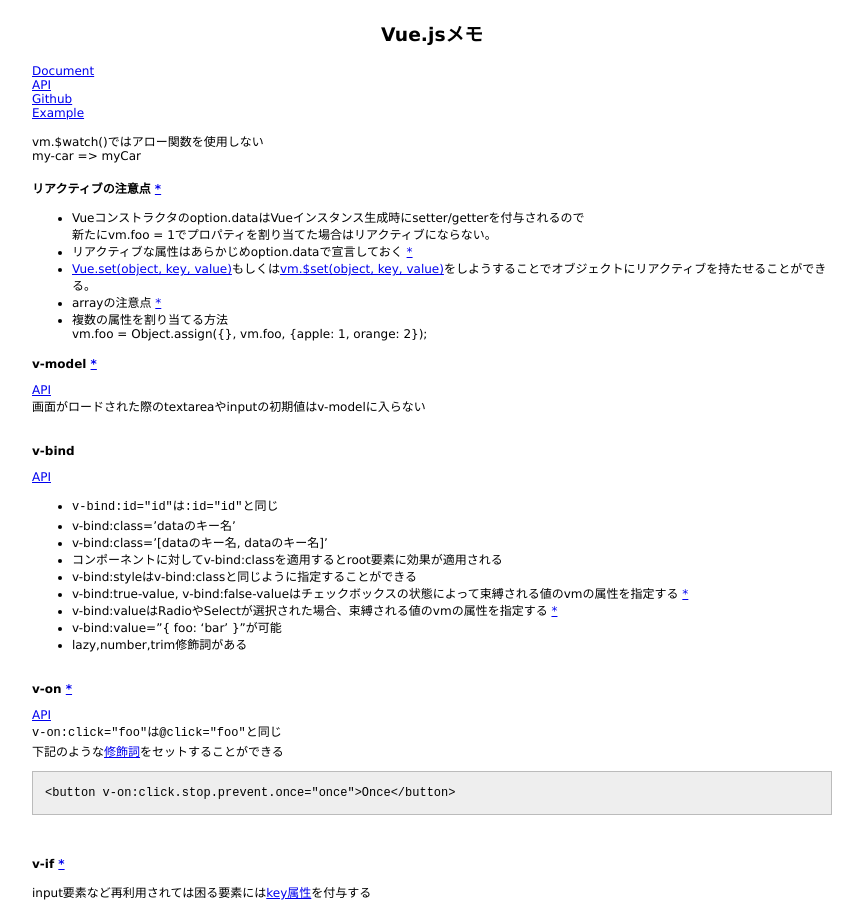
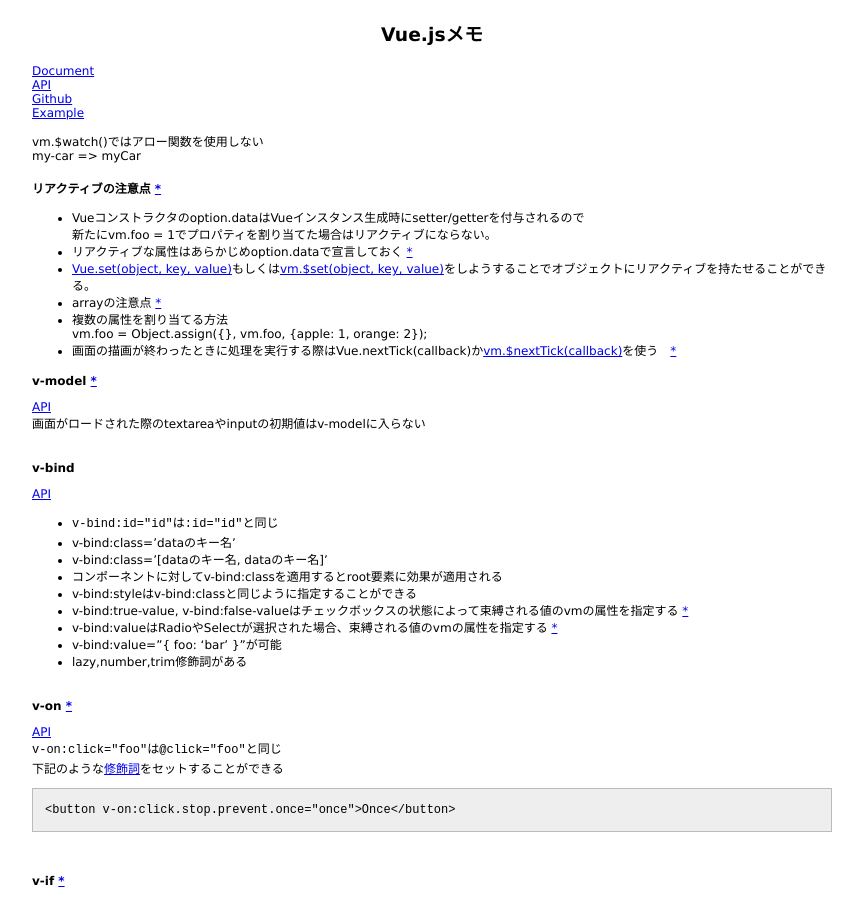
Before and after one commit to 38elements/38elements.github.com, a Jekyll site: the page built from _posts/2016-12-20-vuejs.md, in a window 1280 px wide and 900 px high. Shown: the whole window, without its empty margins (208-1071 px from the left). Built offline with Jekyll 4.4.1, drawn with Linux system fonts in a browser that asks for light colours.

Commit message:
Update 2016-12-20-vuejs.md

```diff
--- a/_posts/2016-12-20-vuejs.md
+++ b/_posts/2016-12-20-vuejs.md
@@ -18,6 +18,7 @@ my-car => myCar
 * arrayの注意点 [\*](https://vuejs.org/v2/guide/list.html#Caveats)
 * 複数の属性を割り当てる方法
 {%raw%}vm.foo = Object.assign({}, vm.foo, {apple: 1, orange: 2});{%endraw%}
+* 画面の描画が終わったときに処理を実行する際はVue.nextTick(callback)か[vm.$nextTick(callback)](https://vuejs.org/v2/guide/reactivity.html#Async-Update-Queue)を使う　[\*](https://vuejs.org/v2/guide/reactivity.html#Async-Update-Queue)
 
 #### v-model [\*](https://vuejs.org/v2/guide/forms.html)
 [API](https://vuejs.org/v2/api/#v-model)
```
